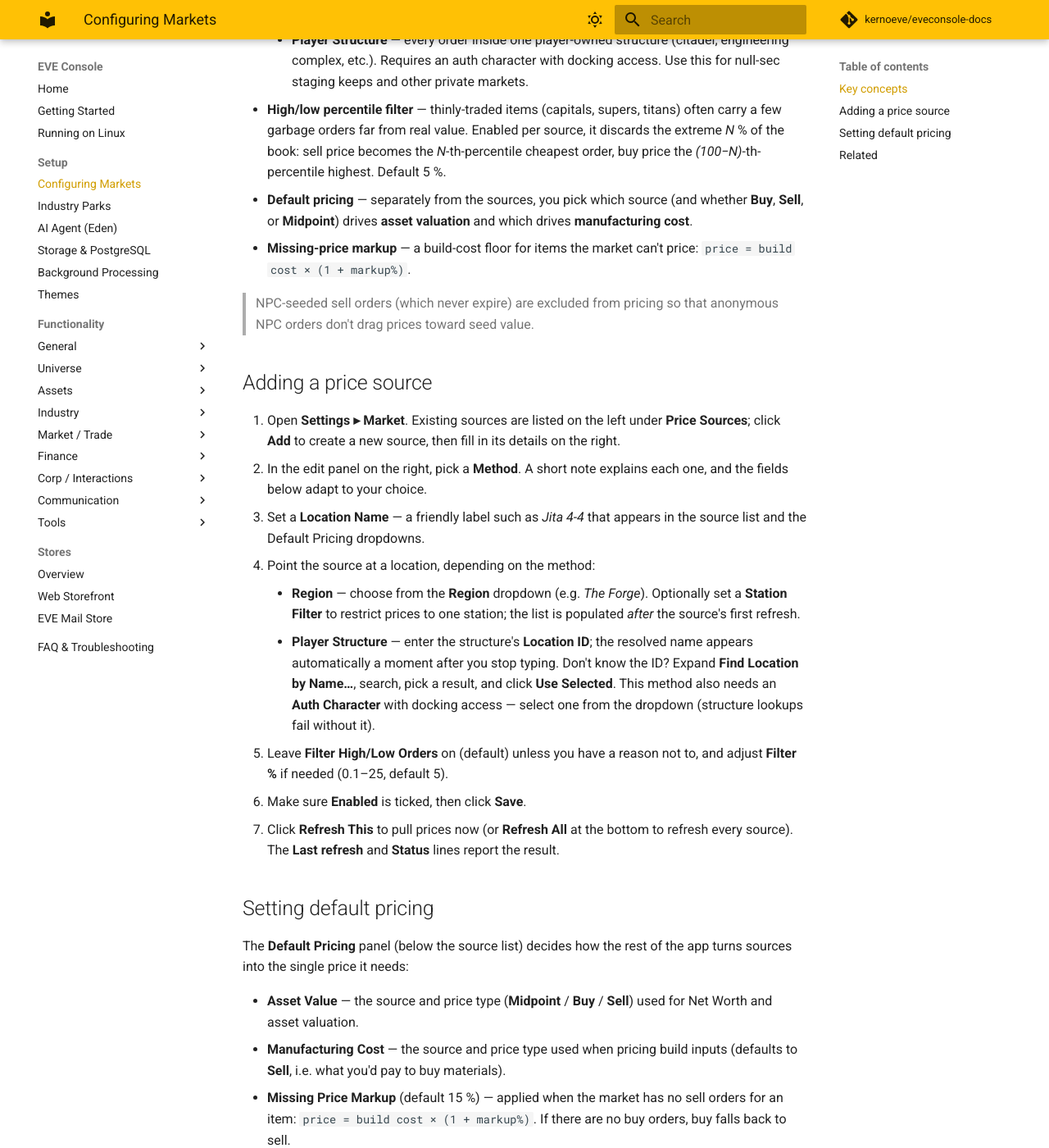
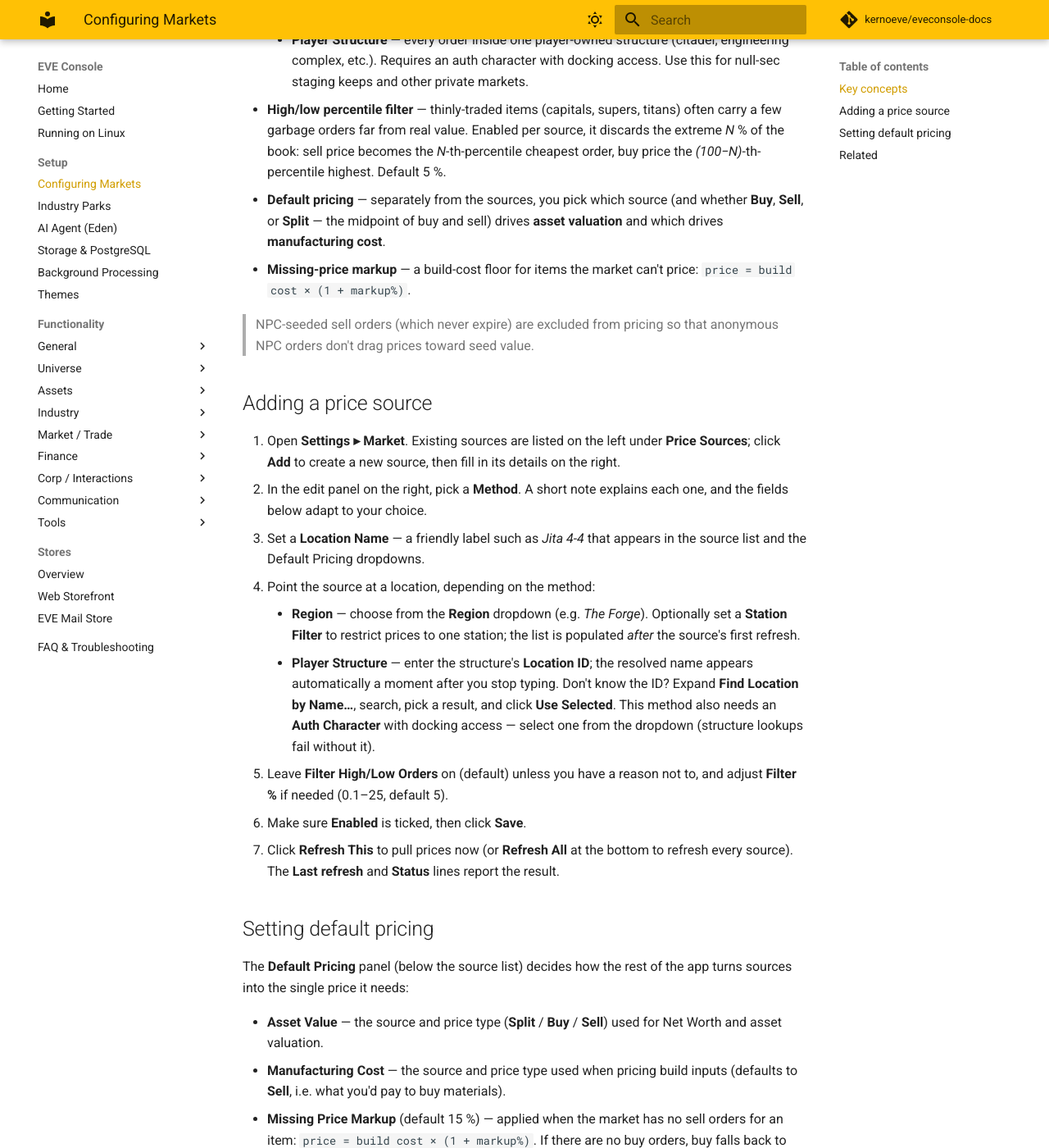
Before and after one commit to kernoeve/eveconsole-docs, an MkDocs documentation site: the page built from docs/configuring-markets.md, in a window 1280 px wide and 1400 px high, scrolled down 946 px. Shown: the whole window at 82% size. Built offline with MkDocs 1.6.1 and Material for MkDocs 9.7.7, drawn with Linux system fonts in a browser that asks for light colours; comment, search, counter and statistics services are not loaded.

Commit message:
Configuring Markets: price type Midpoint -> Split (0.9.14 label)
The app now shows the buy/sell midpoint as "Split" (stored key stays
Midpoint). Update the Default Pricing price-type references to match.

Co-Authored-By: Claude Opus 4.8 <noreply@anthropic.com>

```diff
--- a/docs/configuring-markets.md
+++ b/docs/configuring-markets.md
@@ -46,8 +46,8 @@ of the title bar, then open the **Market** tab.
   discards the extreme *N* % of the book: sell price becomes the *N*-th-percentile
   cheapest order, buy price the *(100−N)*-th-percentile highest. Default 5 %.
 - **Default pricing** — separately from the sources, you pick which source (and
-  whether **Buy**, **Sell**, or **Midpoint**) drives **asset valuation** and which
-  drives **manufacturing cost**.
+  whether **Buy**, **Sell**, or **Split** — the midpoint of buy and sell) drives
+  **asset valuation** and which drives **manufacturing cost**.
 - **Missing-price markup** — a build-cost floor for items the market can't price:
   `price = build cost × (1 + markup%)`.
 
@@ -91,7 +91,7 @@ of the title bar, then open the **Market** tab.
 The **Default Pricing** panel (below the source list) decides how the rest of the
 app turns sources into the single price it needs:
 
-- **Asset Value** — the source and price type (**Midpoint** / **Buy** / **Sell**)
+- **Asset Value** — the source and price type (**Split** / **Buy** / **Sell**)
   used for Net Worth and asset valuation.
 - **Manufacturing Cost** — the source and price type used when pricing build
   inputs (defaults to **Sell**, i.e. what you'd pay to buy materials).
```
